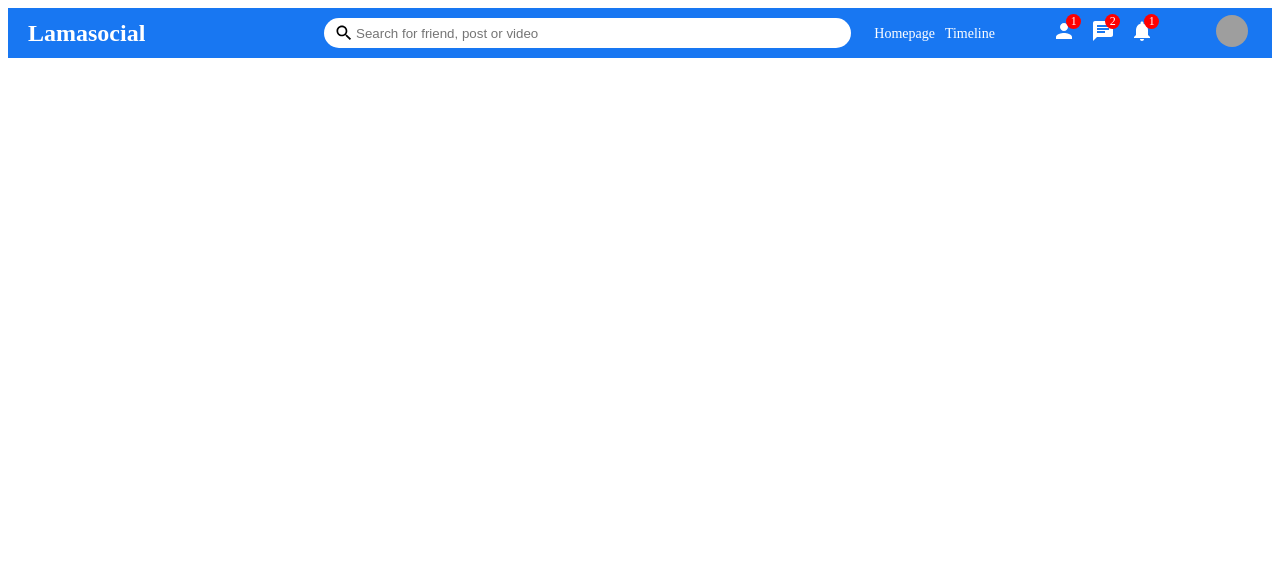
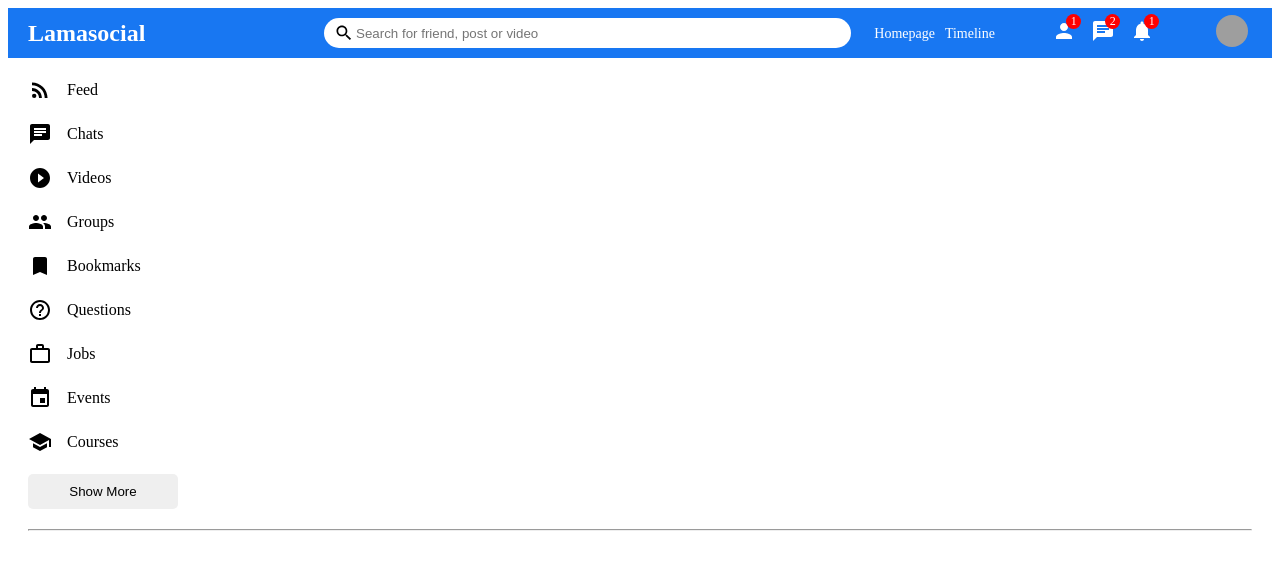
Before and after one commit to stdiohakacy/react-messenger, a React (Create React App) app: page / in a window 1280 px wide. Shown: the top 570 px of the page. Built offline with nearby package versions, Linux system fonts and the light colour scheme; grey boxes are pictures that could not be loaded.

Commit message:
sidebar ui

```diff
--- /dev/null
+++ b/src/components/sidebar/Sidebar.jsx
@@ -0,0 +1,52 @@
+import { Bookmark, Chat, Event, Group, HelpOutline, PlayCircleFilledOutlined, RssFeed, School, WorkOutline } from "@material-ui/icons";
+import './sidebar.css'
+
+export default function Sidebar() {
+    return(
+        <div className="sidebar">
+            <div className="sidebarWrapper">
+                <ul className="sidebarList">
+                    <li className="sidebarListItem">
+                        <RssFeed className="sidebarIcon" />
+                        <span className="sidebarListItemText">Feed</span>
+                    </li>
+                    <li className="sidebarListItem">
+                        <Chat className="sidebarIcon" />
+                        <span className="sidebarListItemText">Chats</span>
+                    </li>
+                    <li className="sidebarListItem">
+                        <PlayCircleFilledOutlined className="sidebarIcon" />
+                        <span className="sidebarListItemText">Videos</span>
+                    </li>
+                    <li className="sidebarListItem">
+                        <Group className="sidebarIcon" />
+                        <span className="sidebarListItemText">Groups</span>
+                    </li>
+                    <li className="sidebarListItem">
+                        <Bookmark className="sidebarIcon" />
+                        <span className="sidebarListItemText">Bookmarks</span>
+                    </li>
+                    <li className="sidebarListItem">
+                        <HelpOutline className="sidebarIcon" />
+                        <span className="sidebarListItemText">Questions</span>
+                    </li>
+                    <li className="sidebarListItem">
+                        <WorkOutline className="sidebarIcon" />
+                        <span className="sidebarListItemText">Jobs</span>
+                    </li>
+                    <li className="sidebarListItem">
+                        <Event className="sidebarIcon" />
+                        <span className="sidebarListItemText">Events</span>
+                    </li>
+                    <li className="sidebarListItem">
+                        <School className="sidebarIcon" />
+                        <span className="sidebarListItemText">Courses</span>
+                    </li>
+                </ul>
+                <button className="sidebarButton">Show More</button>
+                <hr className="sidebarHr" />
+                <ul className="sidebarFriendList"></ul>
+            </div>
+        </div>
+    )
+}
--- /dev/null
+++ b/src/components/sidebar/sidebar.css
@@ -0,0 +1,57 @@
+.sidebar {
+    flex: 3;
+    height: calc(100vh - 50px);
+    overflow-y: scroll;
+    position: sticky;
+    top: 50px;
+}
+
+::-webkit-scrollbar {
+    width: 5px;
+}
+
+::-webkit-scrollbar-track {
+    background-color: #f1f1f1;;
+}
+
+::-webkit-scrollbar-thumb {
+    background-color: rgb(179, 179, 179);
+}
+
+.sidebarWrapper {
+    padding: 20px;
+}
+
+.sidebarList {
+    padding: 0;
+    margin: 0;
+    list-style: none;
+}
+
+.sidebarListItem {
+    display: flex;
+    align-items: center;
+    margin-bottom: 20px;
+}
+
+.sidebarIcon {
+    margin-right: 15px;
+}
+
+.sidebarButton {
+    width: 150px;
+    border: none;
+    padding: 10px;
+    border-radius: 5px;
+    font-weight: 500;
+}
+
+.sidebarHr {
+    margin: 20px 0;
+}
+
+.sidebarFriendList {
+    padding: 0;
+    margin: 0;
+    list-style: none;
+}
--- a/src/pages/home/Home.jsx
+++ b/src/pages/home/Home.jsx
@@ -1,3 +1,4 @@
+import Sidebar from '../../components/sidebar/Sidebar';
 import Topbar from '../../components/topbar/Topbar';
 import './home.css';
 
@@ -5,7 +6,9 @@
     return(
         <>
             <Topbar />
-            <div className="homeContainer"></div>
+            <div className="homeContainer">
+                <Sidebar />
+            </div>
         </>
     )
 }
```
